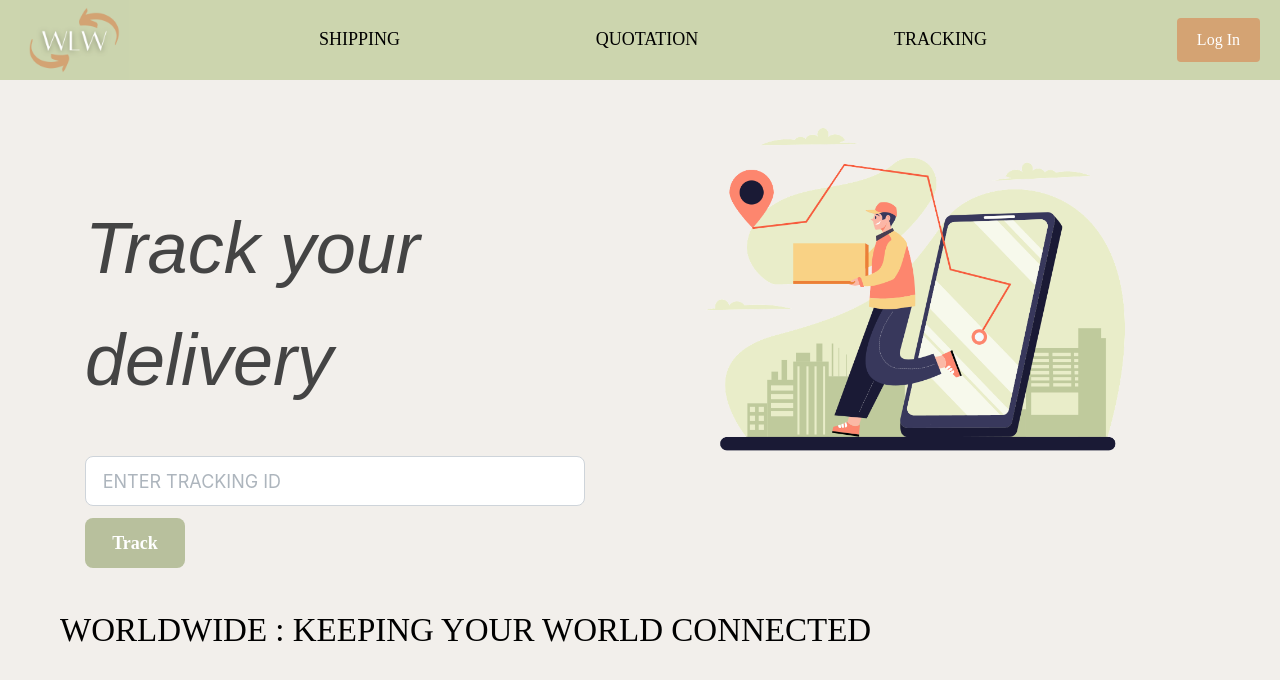
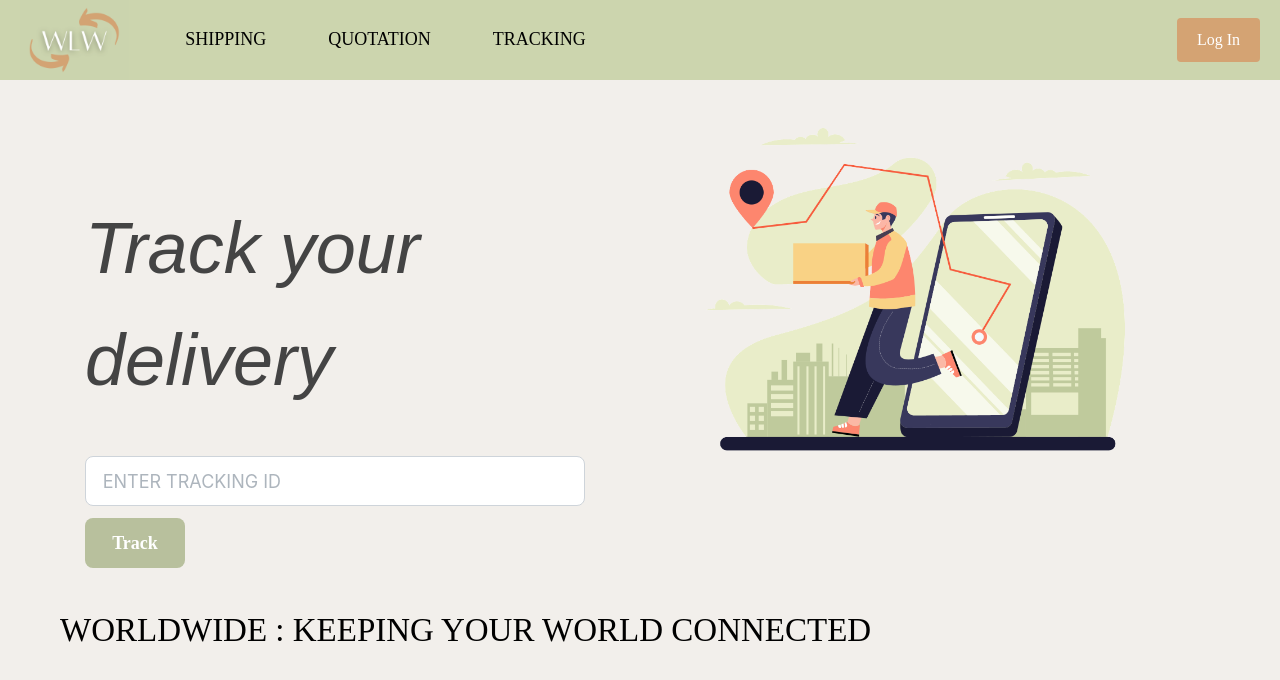
Before and after one commit to cristina-trofimov/WLW_soen343, a React (Vite) app in the folder frontend/: page /home in a window 1280 px wide. Shown: the top 680 px of the page. Built offline with nearby package versions, Linux system fonts and the light colour scheme.

Commit message:
aligned the header tabs to the left and added on hover action

```diff
--- a/frontend/src/routes/Layout.module.css
+++ b/frontend/src/routes/Layout.module.css
@@ -23,8 +23,9 @@ body {
     background-color: #CCD5AE;
     color: white;
     display: flex;
+    gap: 50px;
     align-items: center;
-    justify-content: space-between;
+    /* justify-content: space-between; */
     padding: 0 20px;
     z-index: 1000;
 
@@ -52,15 +53,20 @@ body {
         background-color: #d8b38e;
     }
 }
-.headerButton{
+
+.headerButton {
     background-color: #CCD5AE;
     border: none;
     text-align: center;
     text-decoration: none;
     display: inline-block;
     font-size: 18px;
-    margin-left: auto;
     cursor: pointer;
+    height: 100%;
+
+    &:hover {
+        background-color: #dae4ba;
+    }
 
 }
 
```
